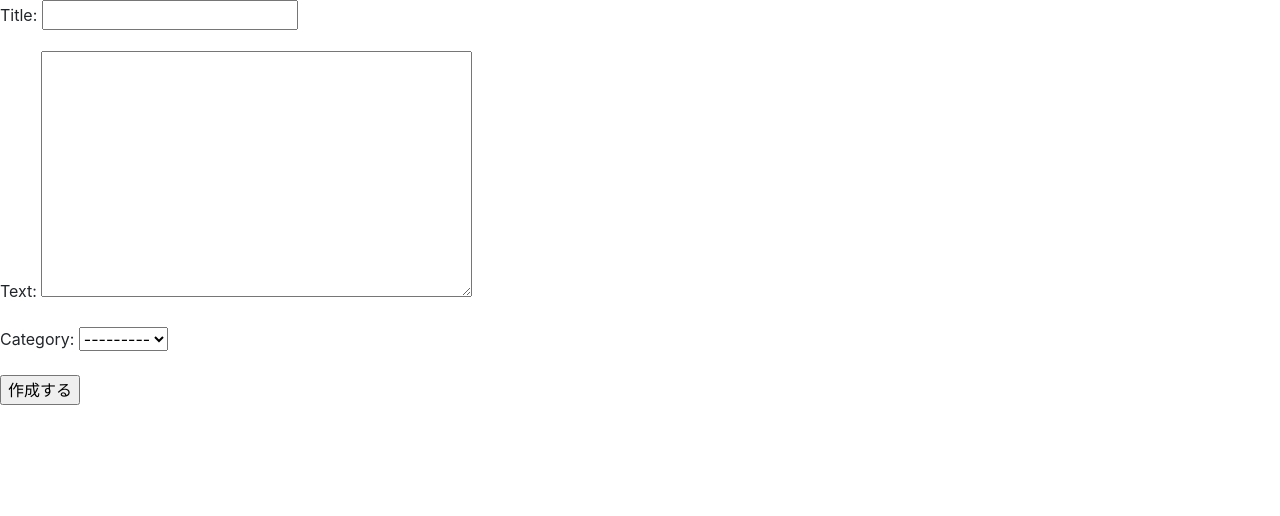
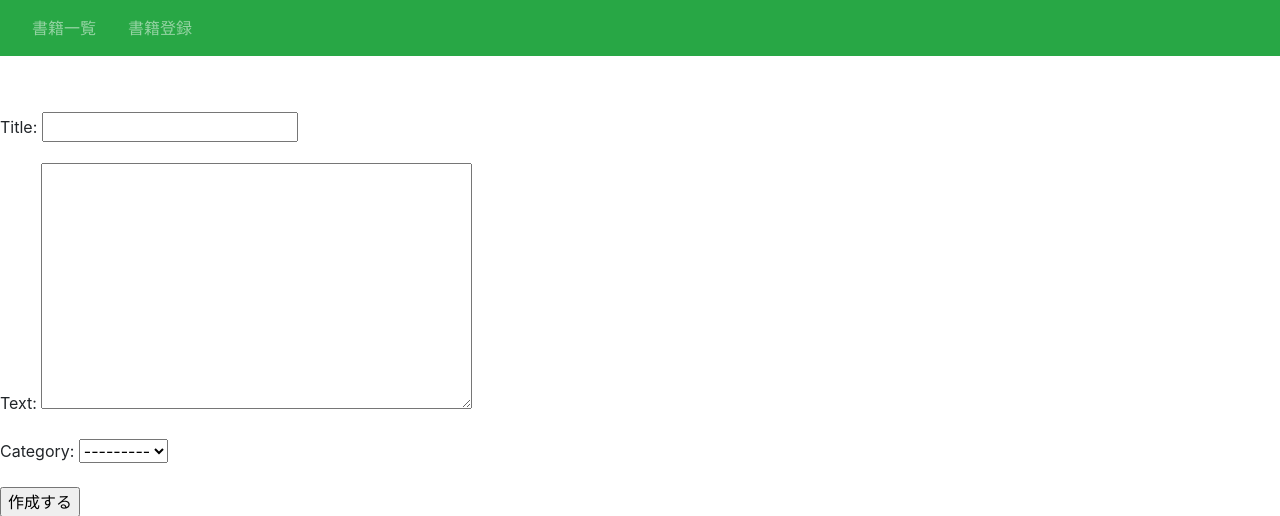
Before and after one commit to KaitoMizukami/bookshelf, a Django app: page /book/create/ in a window 1280 px wide. Shown: the top 516 px of the page. Run offline with Django 3.2, Linux system fonts and the light colour scheme; some libraries are stand-ins or nearby versions.

Commit message:
[update]レイアウトを変更

```diff
--- a/templates/base.html
+++ b/templates/base.html
@@ -11,7 +11,15 @@
     <title>{% block title %}{% endblock title %} | 本棚アプリ</title>
   </head>
   <body>
-    {% block content %}
-    {% endblock content%}
+    <nav class="navbar navbar-dark bg-success sticky-top">
+      <div class="navbar-nav d-flex flex-row">
+        <a href="{% url 'list-book' %}" class="nav-link mx-3">書籍一覧</a>
+        <a href="{% url 'create-book' %}" class="nav-link mx-3">書籍登録</a>
+      </div>
+    </nav>
+    <div class="p-4">
+      <h1>{% block h1%}{% endblock %}</h1>
+    </div>
+    {% block content %}{% endblock content%}
   </body>
 </html>
```
